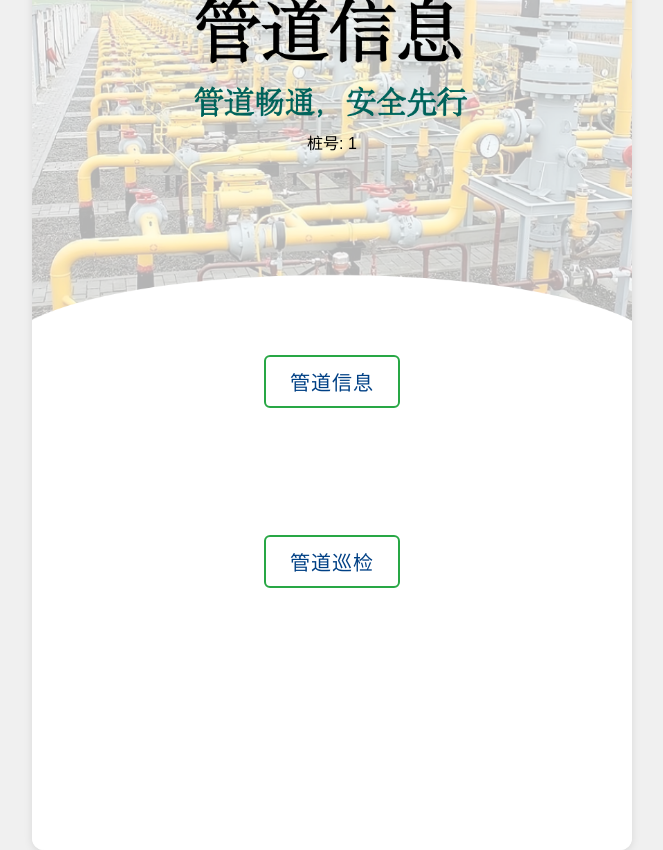
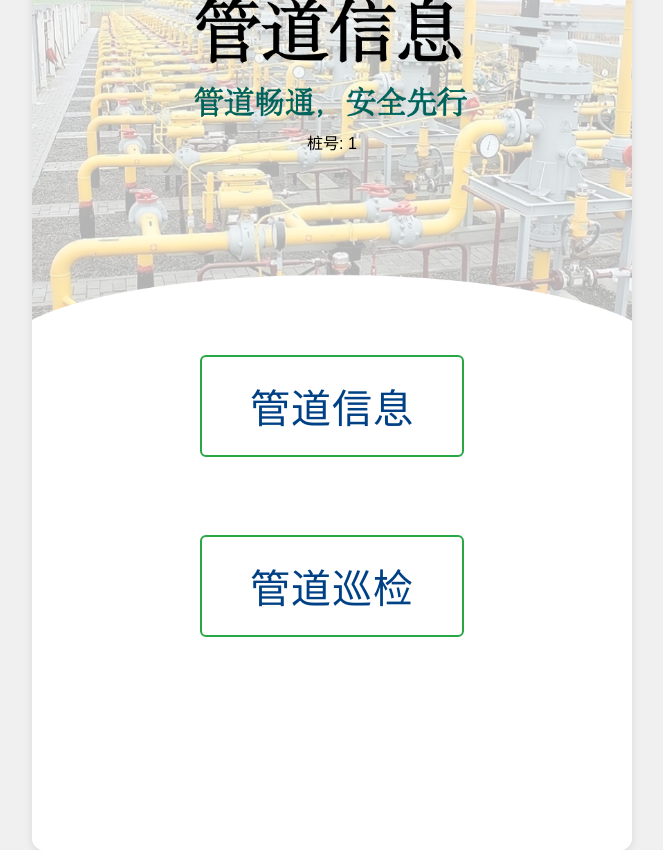
Before and after one commit to duxingge/myqrcode, a Django app: page /pipline/infos/navigate/1/ in a window 1280 px wide. Shown: the whole page, without its empty margins (308-971 px from the left). Run offline with Django 4.2, Linux system fonts and the light colour scheme.

Commit message:
调整大小

```diff
--- a/pipService/templates/pipnavigate.html
+++ b/pipService/templates/pipnavigate.html
@@ -59,8 +59,8 @@
     }
 
     .nav-button {
-      padding: 10px 24px;
-      font-size: 20px;
+      padding: 20px 48px; /* 原来是 10px 24px，放大一倍 */
+      font-size: 40px;     /* 原来是 20px，放大一倍 */
       border: 2px solid #28a745;
       border-radius: 6px;
       background-color: transparent;
```
